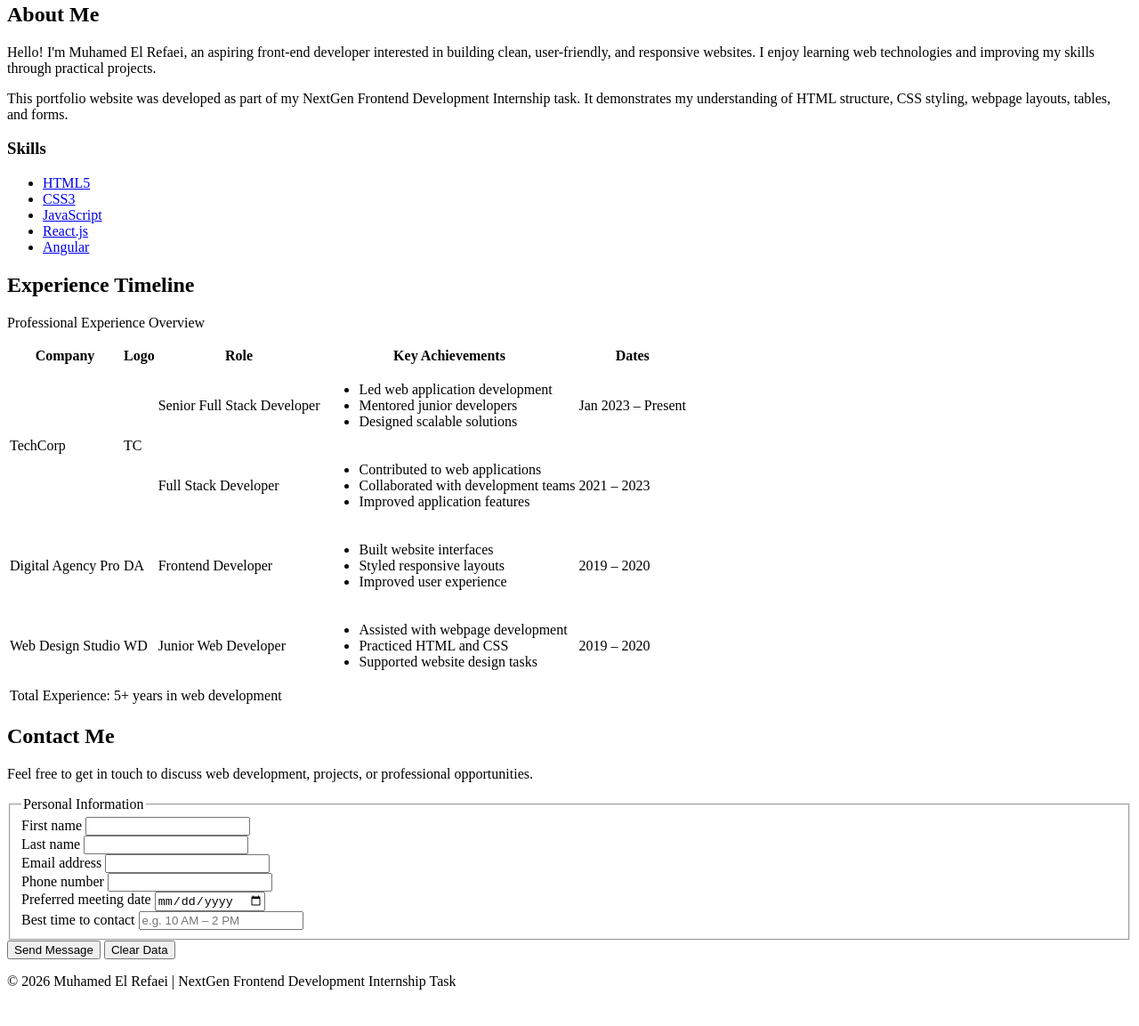
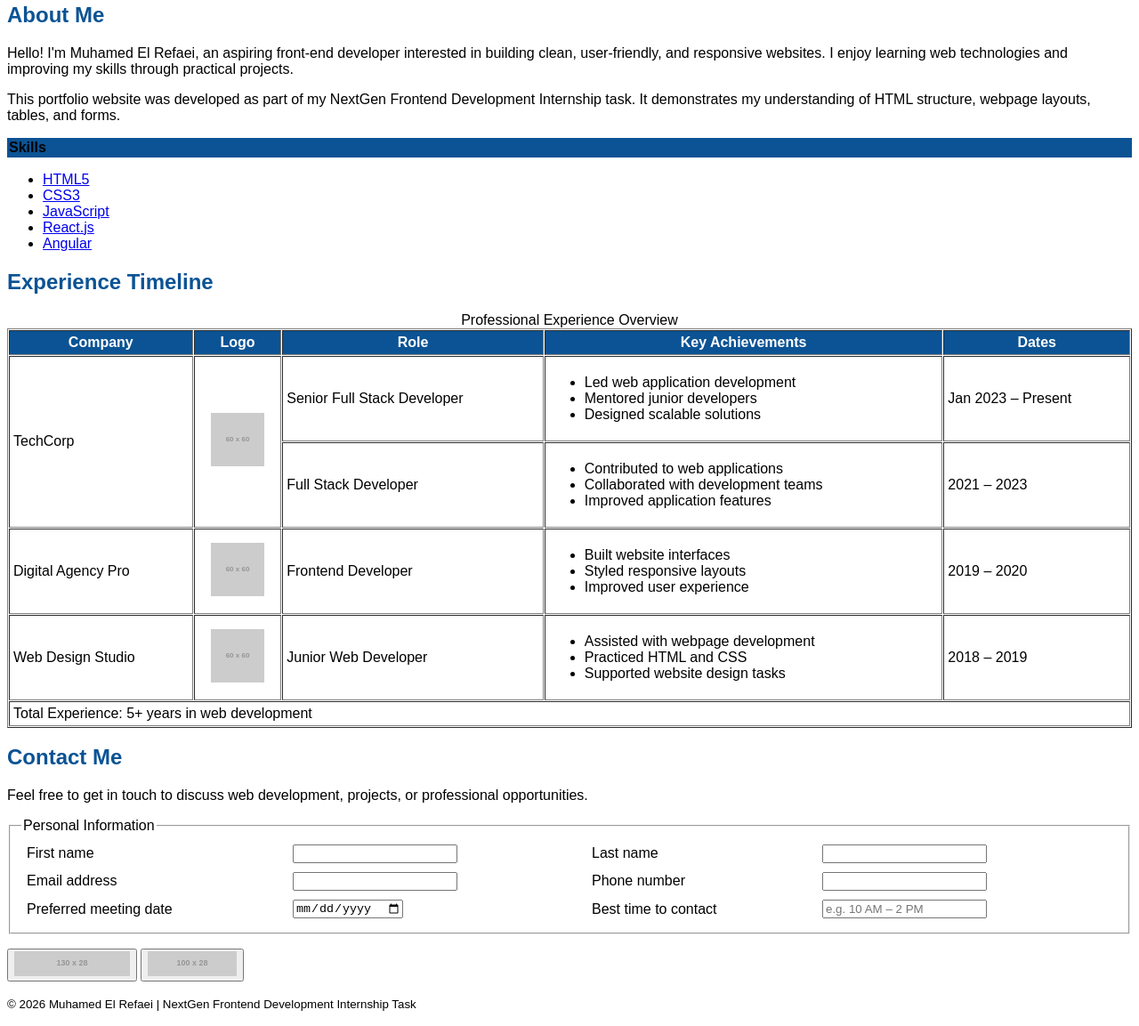
Before and after one commit to melrefaei/nextgen-frontend-internship-task1, a plain HTML site: page index.html in a window 1280 px wide. Shown: the part 115-1268 px from the top of the page at 89% size. Before the commit the page ends 1243 px from the top, so only its background shows below. Drawn offline with Linux system fonts and the light colour scheme; placeholder pictures from the web are drawn by us.

Commit message:
Add files via upload
updated project files using only html to complete the task and deleted any CSS, JavaScript code invloved

```diff
--- a/index.html
+++ b/index.html
@@ -2,95 +2,93 @@
 <html lang="en">
   <head>
     <meta charset="UTF-8" />
-    <meta name="viewport" content="width=device-width, initial-scale=1.0" />
-
     <meta
       name="description"
       content="Muhamed El Refaei's portfolio, created for the NextGen Frontend Development Internship."
     />
+    <title>Muhamed El Refaei | Front-End Developer</title>
+  </head>
 
-    <title>Muhamed El Refaei | Front-End Developer</title>
-
-    <link rel="stylesheet" href="style.css" />
-  </head>
   <body>
-    <header class="profile-header">
-      <h1>Muhamed El Refaei</h1>
-      <p>Front-End Developer</p>
+    <font face="Arial">
+      <header align="center">
+        <h1><font color="#0b5394">Muhamed El Refaei</font></h1>
+        <p><font color="#0b5394">Front-End Developer</font></p>
       </header>
 
       <main>
-      <section class="about">
-        <h2>About Me</h2>
-
+        <section>
+          <h2><font color="#0b5394">About Me</font></h2>
           <p>
             Hello! I'm Muhamed El Refaei, an aspiring front-end developer
-          interested in building clean, user-friendly, and responsive websites.
-          I enjoy learning web technologies and improving my skills through
-          practical projects.
+            interested in building clean, user-friendly, and responsive
+            websites. I enjoy learning web technologies and improving my skills
+            through practical projects.
           </p>
-
           <p>
             This portfolio website was developed as part of my NextGen Frontend
-          Development Internship task. It demonstrates my understanding of HTML
-          structure, CSS styling, webpage layouts, tables, and forms.
+            Development Internship task. It demonstrates my understanding of
+            HTML structure, webpage layouts, tables, and forms.
           </p>
         </section>
 
-      <section class="skills">
-        <h3>Skills</h3>
+        <section>
+          <table width="100%" bgcolor="#0b5394" cellpadding="2" cellspacing="0">
+            <tr>
+              <td><b>Skills</b></td>
+            </tr>
+          </table>
           <ul>
             <li>
-            <a href="https://developer.mozilla.org/en-US/docs/Web/HTML">
-              HTML5
-            </a>
+              <a href="https://developer.mozilla.org/en-US/docs/Web/HTML"
+                >HTML5</a
+              >
             </li>
             <li>
-            <a href="https://developer.mozilla.org/en-US/docs/Web/CSS">
-              CSS3
-            </a>
+              <a href="https://developer.mozilla.org/en-US/docs/Web/CSS"
+                >CSS3</a
+              >
             </li>
             <li>
-            <a href="https://developer.mozilla.org/en-US/docs/Web/JavaScript">
-              JavaScript
-            </a>
+              <a href="https://developer.mozilla.org/en-US/docs/Web/JavaScript"
+                >JavaScript</a
+              >
             </li>
-          <li>
-            <a href="https://react.dev/"> React.js </a>
-          </li>
-          <li>
-            <a href="https://angular.dev/"> Angular </a>
-          </li>
+            <li><a href="https://react.dev/">React.js</a></li>
+            <li><a href="https://angular.dev/">Angular</a></li>
           </ul>
         </section>
 
-      <section class="experience">
-        <h2>Experience Timeline</h2>
+        <section>
+          <h2><font color="#0b5394">Experience Timeline</font></h2>
 
-        <p class="table-caption">Professional Experience Overview</p>
+          <table width="100%" border="1" cellpadding="4" cellspacing="1">
+            <caption>
+              Professional Experience Overview
+            </caption>
 
-        <div class="table-wrapper">
-          <table>
             <thead>
-              <tr>
-                <th>Company</th>
-                <th>Logo</th>
-                <th>Role</th>
-                <th>Key Achievements</th>
-                <th>Dates</th>
+              <tr bgcolor="#0b5394">
+                <th><font color="white">Company</font></th>
+                <th><font color="white">Logo</font></th>
+                <th><font color="white">Role</font></th>
+                <th><font color="white">Key Achievements</font></th>
+                <th><font color="white">Dates</font></th>
               </tr>
             </thead>
 
             <tbody>
               <tr>
                 <td rowspan="2">TechCorp</td>
-
-                <td rowspan="2">
-                  <div class="company-logo techcorp">TC</div>
+                <td rowspan="2" align="center" valign="middle">
+                  <img
+                    src="https://placehold.co/60x60/1976d2/ffffff?text=TC"
+                    width="60"
+                    height="60"
+                    alt="TechCorp logo"
+                  />
                 </td>
-
                 <td>Senior Full Stack Developer</td>
-
                 <td>
                   <ul>
                     <li>Led web application development</li>
@@ -98,13 +96,11 @@
                     <li>Designed scalable solutions</li>
                   </ul>
                 </td>
-
                 <td>Jan 2023 – Present</td>
               </tr>
 
               <tr>
                 <td>Full Stack Developer</td>
-
                 <td>
                   <ul>
                     <li>Contributed to web applications</li>
@@ -112,19 +108,20 @@
                     <li>Improved application features</li>
                   </ul>
                 </td>
-
                 <td>2021 – 2023</td>
               </tr>
 
               <tr>
                 <td>Digital Agency Pro</td>
-
-                <td>
-                  <div class="company-logo digital">DA</div>
+                <td align="center">
+                  <img
+                    src="https://placehold.co/60x60/b02a9c/ffffff?text=DA"
+                    width="60"
+                    height="60"
+                    alt="Digital Agency Pro logo"
+                  />
                 </td>
-
                 <td>Frontend Developer</td>
-
                 <td>
                   <ul>
                     <li>Built website interfaces</li>
@@ -132,19 +129,20 @@
                     <li>Improved user experience</li>
                   </ul>
                 </td>
-
                 <td>2019 – 2020</td>
               </tr>
 
               <tr>
                 <td>Web Design Studio</td>
-
-                <td>
-                  <div class="company-logo studio">WD</div>
+                <td align="center">
+                  <img
+                    src="https://placehold.co/60x60/1fa56b/ffffff?text=WD"
+                    width="60"
+                    height="60"
+                    alt="Web Design Studio logo"
+                  />
                 </td>
-
                 <td>Junior Web Developer</td>
-
                 <td>
                   <ul>
                     <li>Assisted with webpage development</li>
@@ -152,8 +150,7 @@
                     <li>Supported website design tasks</li>
                   </ul>
                 </td>
-
-                <td>2019 – 2020</td>
+                <td>2018 – 2019</td>
               </tr>
             </tbody>
 
@@ -165,114 +162,99 @@
               </tr>
             </tfoot>
           </table>
-        </div>
         </section>
 
-      <section class="contact">
-        <h2>Contact Me</h2>
-
+        <section>
+          <h2><font color="#0b5394">Contact Me</font></h2>
           <p>
             Feel free to get in touch to discuss web development, projects, or
             professional opportunities.
           </p>
 
-        <form id="contact-form">
+          <form id="contact-form" action="#" method="post">
             <fieldset>
               <legend>Personal Information</legend>
-
-            <div class="form-grid">
-              <div class="form-field">
-                <label for="first-name">First name</label>
+              <table width="100%" cellpadding="4">
+                <tr>
+                  <td><label for="first-name">First name</label></td>
+                  <td>
                     <input
                       type="text"
                       id="first-name"
                       name="firstName"
-                  autocomplete="given-name"
                       required
                     />
-              </div>
-
-              <div class="form-field">
-                <label for="last-name">Last name</label>
+                  </td>
+                  <td><label for="last-name">Last name</label></td>
+                  <td>
                     <input
                       type="text"
                       id="last-name"
                       name="lastName"
-                  autocomplete="family-name"
                       required
                     />
-              </div>
-
-              <div class="form-field">
-                <label for="email">Email address</label>
-                <input
-                  type="email"
-                  id="email"
-                  name="email"
-                  autocomplete="email"
-                  required
-                />
-              </div>
-
-              <div class="form-field">
-                <label for="phone">Phone number</label>
-                <input type="tel" id="phone" name="phone" autocomplete="tel" />
-              </div>
-
-              <div class="form-field">
+                  </td>
+                </tr>
+                <tr>
+                  <td><label for="email">Email address</label></td>
+                  <td>
+                    <input type="email" id="email" name="email" required />
+                  </td>
+                  <td><label for="phone">Phone number</label></td>
+                  <td><input type="tel" id="phone" name="phone" /></td>
+                </tr>
+                <tr>
+                  <td>
                     <label for="meeting-date">Preferred meeting date</label>
+                  </td>
+                  <td>
                     <input type="date" id="meeting-date" name="meetingDate" />
-              </div>
-
-              <div class="form-field">
+                  </td>
+                  <td>
                     <label for="contact-time">Best time to contact</label>
+                  </td>
+                  <td>
                     <input
                       type="text"
                       id="contact-time"
                       name="contactTime"
                       placeholder="e.g. 10 AM – 2 PM"
                     />
-              </div>
-            </div>
+                  </td>
+                </tr>
+              </table>
             </fieldset>
 
-          <div class="form-buttons">
-            <button type="submit" class="send-button">Send Message</button>
-
-            <button type="reset" class="clear-button">Clear Data</button>
-          </div>
-
-          <p
-            id="form-message"
-            class="form-message"
-            role="status"
-            aria-live="polite"
-          ></p>
+            <p>
+              <button type="submit">
+                <img
+                  src="https://placehold.co/130x28/0b5394/ffffff?text=Send+Message"
+                  width="130"
+                  height="28"
+                  alt="Send Message"
+                />
+              </button>
+              <button type="reset">
+                <img
+                  src="https://placehold.co/100x28/dc143c/ffffff?text=Clear+Data"
+                  width="100"
+                  height="28"
+                  alt="Clear Data"
+                />
+              </button>
+            </p>
           </form>
         </section>
       </main>
 
-    <footer class="site-footer">
+      <footer>
         <p>
-        &copy; 2026 Muhamed El Refaei | NextGen Frontend Development Internship
-        Task
+          <small
+            >&copy; 2026 Muhamed El Refaei | NextGen Frontend Development
+            Internship Task</small
+          >
         </p>
       </footer>
-
-    <script>
-      const form = document.getElementById("contact-form");
-      const message = document.getElementById("form-message");
-
-      form.addEventListener("submit", function (event) {
-        event.preventDefault();
-
-        message.textContent =
-          "Thank you! This demo form is not connected to an email service yet.";
-      });
-
-      form.addEventListener("reset", function () {
-        message.textContent = "";
-      });
-    </script>
+    </font>
   </body>
 </html>
```
Also changed, not shown: Preview.png. Lines whose indentation alone changed are shown as unchanged.
